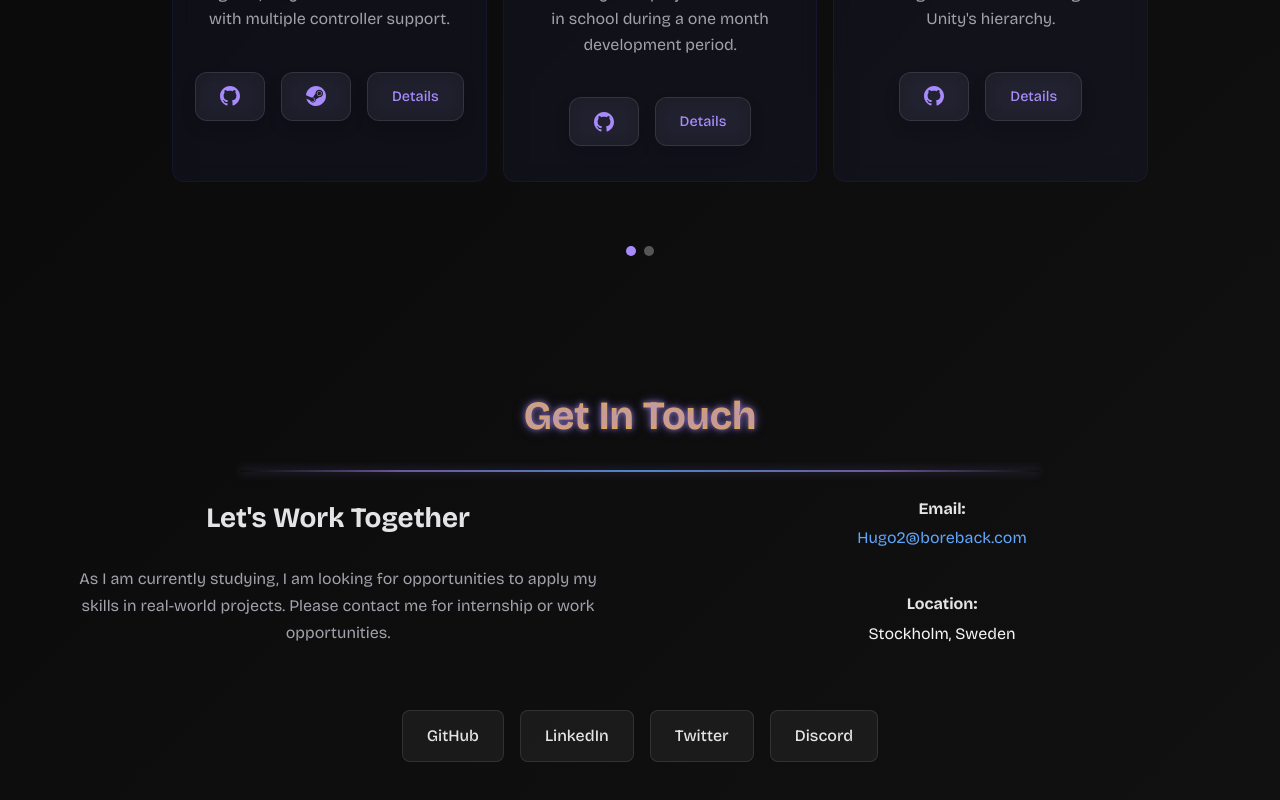
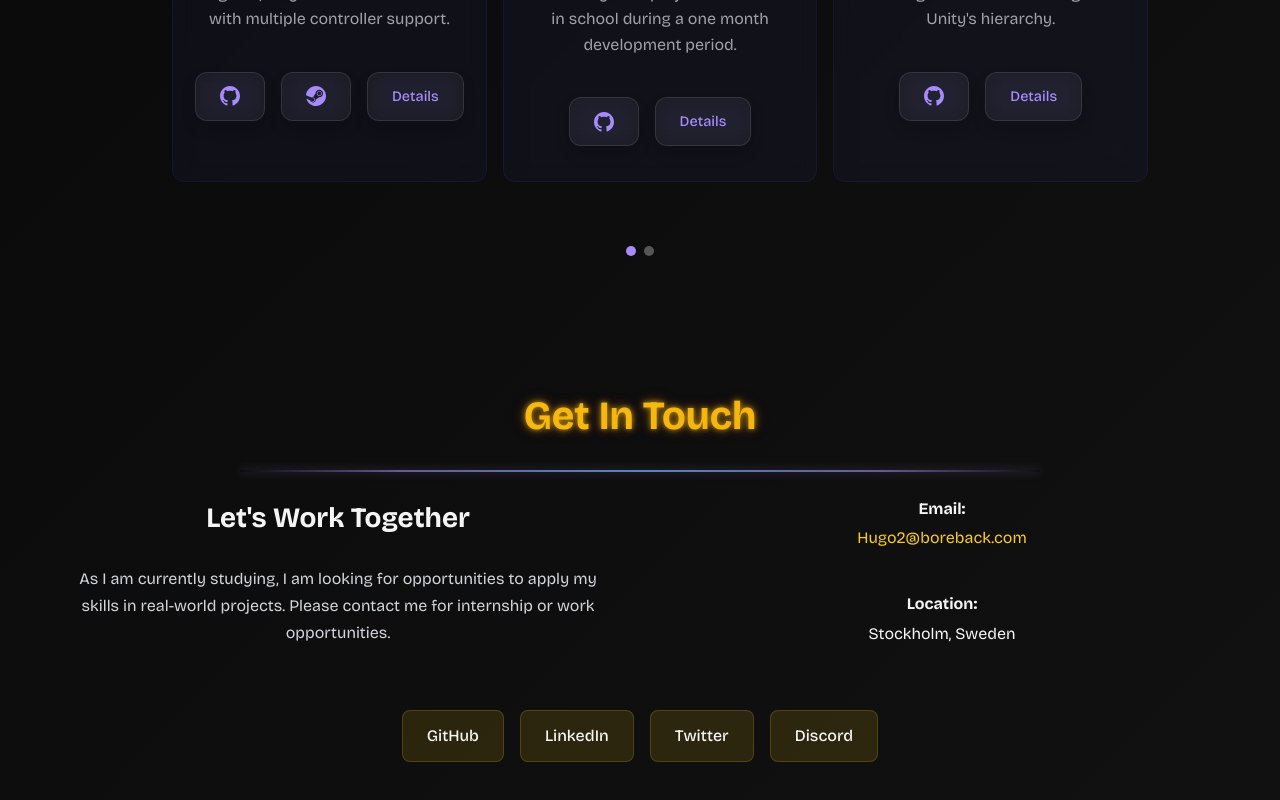
Before and after one commit to penniey/portfolio-website, a React (Vite) app: page / in a window 1280 px wide. Shown: the part 1771-2571 px from the top of the page. Built offline with nearby package versions, Linux system fonts and the light colour scheme.

Commit message:
Update Contact.css

```diff
--- a/src/components/Contact.css
+++ b/src/components/Contact.css
@@ -1,4 +1,3 @@
-/* Contact.css */
 .contact {
   padding: 4rem 0;
 }
@@ -6,11 +5,11 @@
 .contact .section-title {
   text-align: center;
   margin-bottom: 3rem;
-  color: #e4e4e7;
+  color: var(--text-primary);
   text-shadow:
-    0 0 5px rgba(167, 139, 250, 0.6),
-    0 0 10px rgba(167, 139, 250, 0.4),
-    0 0 15px rgba(167, 139, 250, 0.2);
+    0 0 5px rgba(250, 204, 21, 0.6),
+    0 0 10px rgba(245, 158, 11, 0.45),
+    0 0 15px rgba(217, 119, 6, 0.25);
 }
 
 .contact-container {
@@ -30,12 +29,12 @@
 .contact-text h3 {
   font-size: 1.75rem;
   margin-bottom: 1.5rem;
-  color: #e4e4e7;
+  color: var(--text-primary);
   text-align: center;
 }
 
 .contact-text p {
-  color: #a1a1aa;
+  color: var(--text-secondary);
   line-height: 1.7;
   text-align: center;
 }
@@ -54,18 +53,18 @@
 }
 
 .contact-item strong {
-  color: #e4e4e7;
+  color: var(--text-primary);
   margin-bottom: 0.25rem;
 }
 
 .contact-item a {
-  color: #60a5fa;
+  color: var(--accent-blue);
   text-decoration: none;
   transition: color 0.3s ease;
 }
 
 .contact-item a:hover {
-  color: #a78bfa;
+  color: var(--accent-purple);
 }
 
 .social-links {
@@ -76,27 +75,27 @@
 }
 
 .social-link {
-  background: rgba(255, 255, 255, 0.05);
-  color: #e4e4e7;
+  background: rgba(250, 204, 21, 0.12);
+  color: var(--text-primary);
   padding: 0.75rem 1.5rem;
   border-radius: 8px;
   text-decoration: none;
   font-weight: 500;
   transition: all 0.3s ease;
-  border: 1px solid rgba(255, 255, 255, 0.1);
+  border: 1px solid var(--border-color);
 }
 
 .social-link:hover {
-  background: #3b83f619;
-  border-color: #60a5fa;
-  color: #60a5fa;
+  background: rgba(245, 158, 11, 0.2);
+  border-color: rgba(245, 158, 11, 0.4);
+  color: var(--accent-blue);
   transform: translateY(-2px);
 }
 
 .contact-form {
-  background: rgba(255, 255, 255, 0.05);
+  background: rgba(250, 204, 21, 0.08);
   backdrop-filter: blur(10px);
-  border: 1px solid rgba(255, 255, 255, 0.1);
+  border: 1px solid var(--border-color);
   border-radius: 12px;
   padding: 2rem;
 }
@@ -108,18 +107,18 @@
 .form-group label {
   display: block;
   margin-bottom: 0.5rem;
-  color: #e4e4e7;
+  color: var(--text-primary);
   font-weight: 500;
 }
 
 .form-group input,
 .form-group textarea {
   width: 100%;
-  background: rgba(255, 255, 255, 0.05);
-  border: 1px solid rgba(255, 255, 255, 0.1);
+  background: rgba(17, 17, 17, 0.85);
+  border: 1px solid var(--border-color);
   border-radius: 8px;
   padding: 0.75rem;
-  color: #e4e4e7;
+  color: var(--text-primary);
   font-family: inherit;
   transition: all 0.3s ease;
 }
@@ -127,9 +126,9 @@
 .form-group input:focus,
 .form-group textarea:focus {
   outline: none;
-  border-color: #a78bfa;
-  background: rgba(255, 255, 255, 0.08);
-  box-shadow: 0 0 0 3px rgba(167, 139, 250, 0.1);
+  border-color: rgba(245, 158, 11, 0.4);
+  background: rgba(245, 158, 11, 0.15);
+  box-shadow: 0 0 0 3px rgba(245, 158, 11, 0.18);
 }
 
 .form-group textarea {
@@ -138,7 +137,7 @@
 }
 
 .submit-btn {
-  background: linear-gradient(135deg, #60a5fa, #3b82f6);
+  background: linear-gradient(135deg, var(--accent-blue), var(--accent-purple));
   color: white;
   padding: 0.75rem 2rem;
   border: none;
@@ -151,7 +150,7 @@
 
 .submit-btn:hover {
   transform: translateY(-2px);
-  box-shadow: 0 10px 25px rgba(167, 139, 250, 0.3);
+  box-shadow: 0 10px 25px rgba(245, 158, 11, 0.3);
 }
 
 @media (max-width: 768px) {
```
